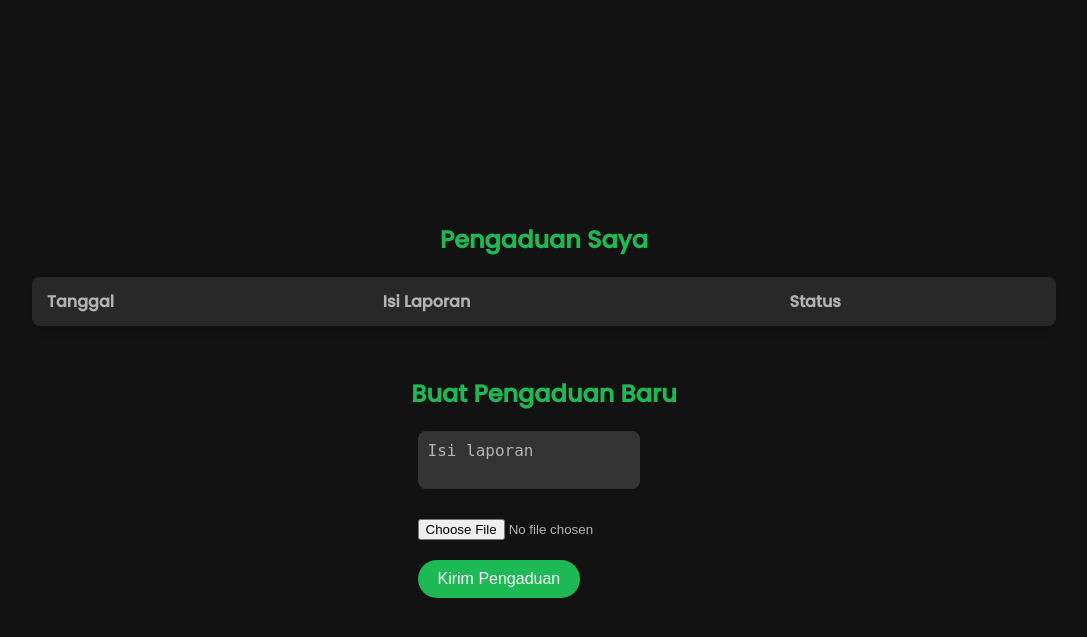
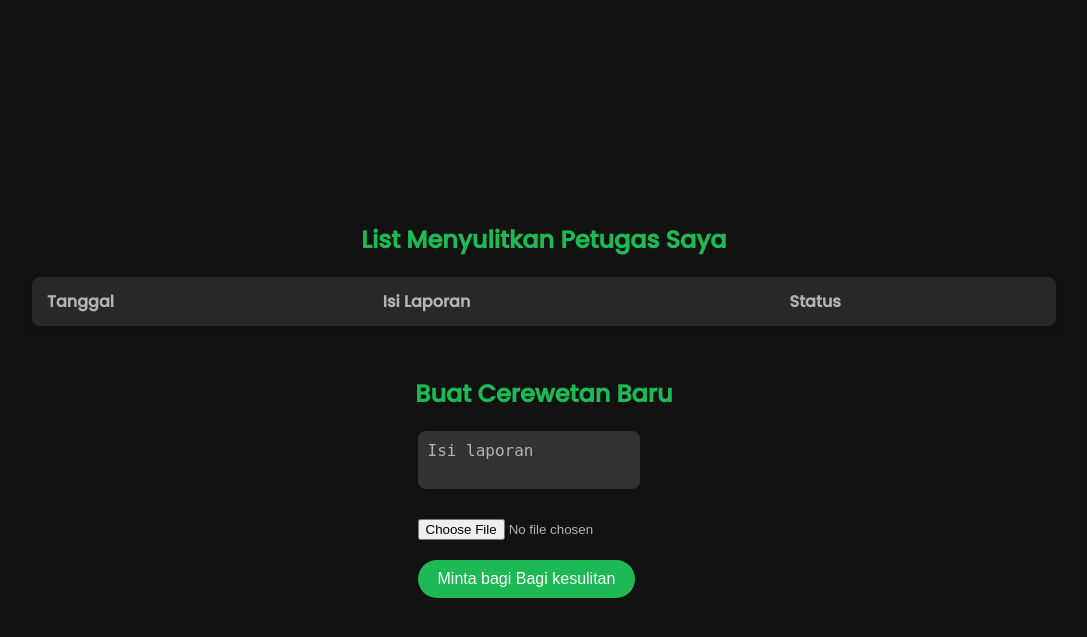
Before and after one commit to pplg-airlangga-samarinda-22/pm-autentifikasi-ExtraNuklor, a PHP site: page /dashboard.php in a window 1280 px wide. Shown: the top 637 px of the page, without its empty margins (96-1183 px from the left). Run offline with PHP 8.4, Linux system fonts and the light colour scheme; the visitor is signed in with stand-in values (Sample User, id 1); data that the repository does not hold is empty.

Commit message:
ubah jadi teks lucu

```diff
--- a/admin.php
+++ b/admin.php
@@ -105,11 +105,11 @@ $result = mysqli_query($conn, $query);
     </style>
 </head>
 <body>
-    <h2>Daftar Pengaduan</h2>
+    <h2>Daftar Permintaan Masyarakat Beban</h2>
 
     <!-- Link to register_petugas.php -->
     <div class="button-container">
-        <a href="register_petugas.php">Tambah Petugas</a>
+        <a href="register_petugas.php">Tambah Budak</a>
     </div>
 
     <table>
--- a/dashboard.php
+++ b/dashboard.php
@@ -116,7 +116,7 @@ $result = mysqli_query($conn, $query);
     <link href="https://fonts.googleapis.com/css2?family=Poppins:wght@400;500&display=swap" rel="stylesheet">
 </head>
 <body>
-    <h2>Pengaduan Saya</h2>
+    <h2>List Menyulitkan Petugas Saya</h2>
     <table>
         <tr>
             <th>Tanggal</th>
@@ -132,11 +132,11 @@ $result = mysqli_query($conn, $query);
         <?php } ?>
     </table>
 
-    <h2>Buat Pengaduan Baru</h2>
+    <h2>Buat Cerewetan Baru</h2>
     <form action="proses_pengaduan.php" method="POST" enctype="multipart/form-data">
         <textarea name="isi_laporan" placeholder="Isi laporan" required></textarea><br>
         <input type="file" name="foto"><br>
-        <button type="submit" name="submit">Kirim Pengaduan</button>
+        <button type="submit" name="submit">Minta bagi Bagi kesulitan</button>
     </form>
 </body>
 </html>
--- a/index.php
+++ b/index.php
@@ -125,12 +125,12 @@ if (isset($_POST['login'])) {
 </head>
 <body>
     <form method="POST">
-        <h2>Login</h2>
+        <h2>Login Dulu Le</h2>
         <input type="text" name="username" placeholder="Username" required><br>
         <input type="password" name="password" placeholder="Password" required><br>
-        <button type="submit" name="login">Login</button>
+        <button type="submit" name="login">Menuju Dimensi Berbeda</button>
         <br><br>
-        <a href="register_masyarakat.php">Belum punya akun? Daftar di sini</a>
+        <a href="register_masyarakat.php">Belum punya Skibidi? Daftar di sini</a>
     </form>
 </body>
 </html>
```
